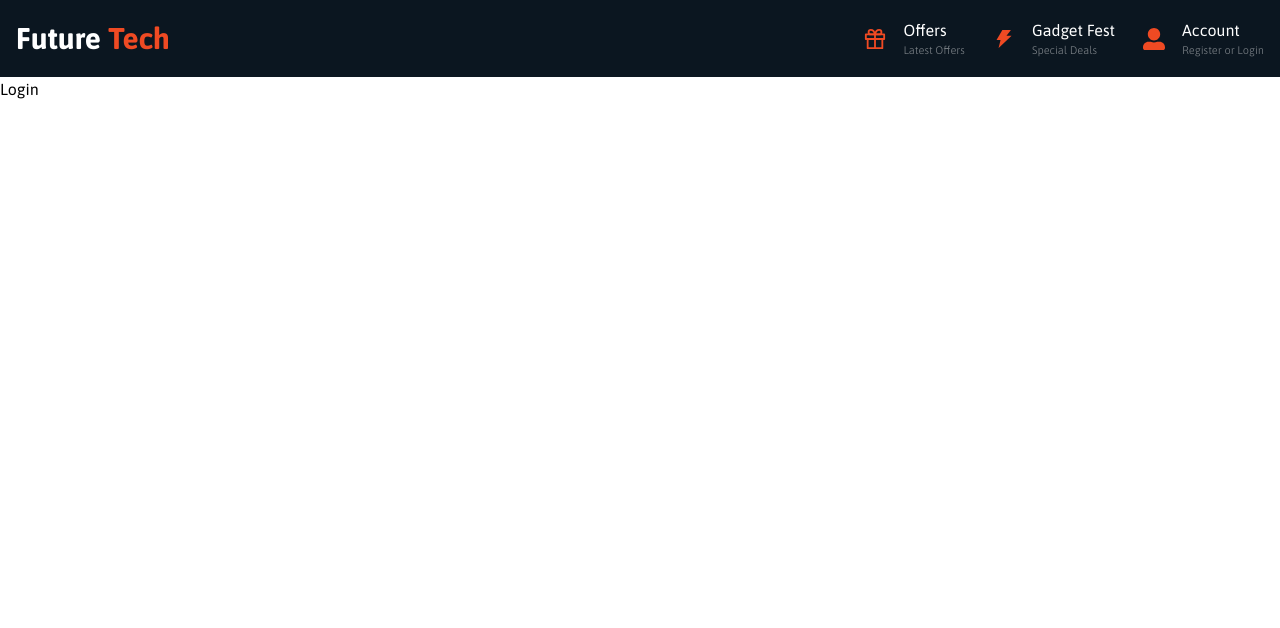
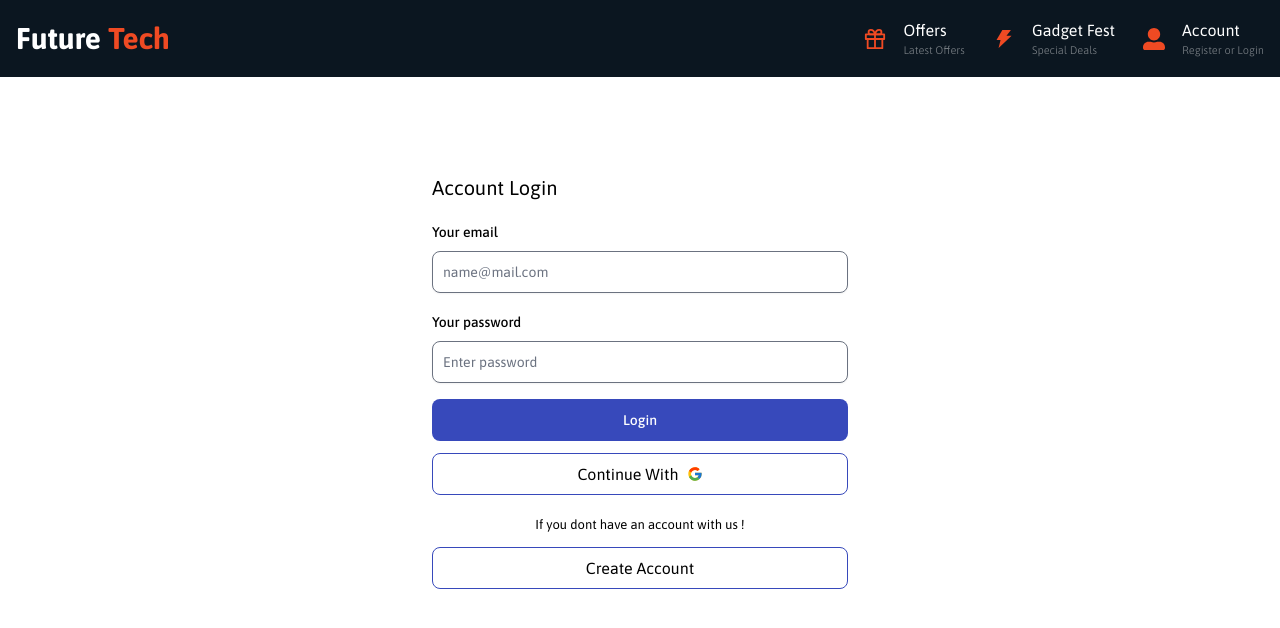
Before and after one commit to iamsaif6/future-tech, a React (Vite) app: page /login in a window 1280 px wide. Shown: the top 628 px of the page. Built offline with nearby package versions, Linux system fonts and the light colour scheme; no server answers.

Commit message:
Logout option added on navbar

```diff
--- a/package.json
+++ b/package.json
@@ -19,6 +19,7 @@
     "flowbite-react": "^0.10.1",
     "react": "^18.3.1",
     "react-dom": "^18.3.1",
+    "react-hot-toast": "^2.4.1",
     "react-icons": "^5.3.0",
     "react-router-dom": "^6.26.0"
   },
--- a/src/Auth/AuthProvider.jsx
+++ b/src/Auth/AuthProvider.jsx
@@ -1,14 +1,65 @@
-import { createContext, useState } from 'react';
+import { createContext, useEffect, useState } from 'react';
+import { auth } from '../../firebase.config';
+import {
+  createUserWithEmailAndPassword,
+  GoogleAuthProvider,
+  onAuthStateChanged,
+  signInWithEmailAndPassword,
+  signInWithPopup,
+  signOut,
+} from 'firebase/auth';
 
 export const AuthContext = createContext(null);
 
 const AuthProvider = ({ children }) => {
   const [user, setUser] = useState(null);
   const [loading, setLoading] = useState(true);
+  const googleProvider = new GoogleAuthProvider();
+
+  //   Google Login
+  const googleSign = () => {
+    return signInWithPopup(auth, googleProvider);
+  };
+
+  //Login with email and password
+  const logtinWithEmail = (email, password) => {
+    return signInWithEmailAndPassword(auth, email, password);
+  };
+
+  //   Create user with email and password
+  const signInupWithEmail = async (email, password) => {
+    return createUserWithEmailAndPassword(auth, email, password);
+  };
+
+  //Logout User
+  const logOut = () => {
+    return signOut(auth);
+  };
+
+  //Observer Current User
+  useEffect(() => {
+    const unSubcribe = onAuthStateChanged(auth, user => {
+      console.log(user);
+      if (user) {
+        setUser(user);
+      } else {
+        setUser(null);
+      }
+      setLoading(false);
+    });
+    return () => {
+      unSubcribe();
+    };
+  }, [user]);
 
   //   Auth value
   const value = {
-    saif: 'name',
+    signInupWithEmail,
+    loading,
+    googleSign,
+    logtinWithEmail,
+    user,
+    logOut,
   };
 
   return <AuthContext.Provider value={value}>{children}</AuthContext.Provider>;
--- a/src/Pages/Login.jsx
+++ b/src/Pages/Login.jsx
@@ -1,5 +1,111 @@
+import { Button, Checkbox, Label, TextInput } from 'flowbite-react';
+import { useContext, useState } from 'react';
+import { FcGoogle } from 'react-icons/fc';
+import { Link } from 'react-router-dom';
+import { AuthContext } from '../Auth/AuthProvider';
+import toast from 'react-hot-toast';
+
 const Login = () => {
-  return <div>Login</div>;
+  const [shortPass, setShortPass] = useState(false);
+  const { googleSign, logtinWithEmail } = useContext(AuthContext);
+  const notifyError = res => toast.error(res);
+
+  // handle form submit
+  const handleLogin = e => {
+    e.preventDefault();
+    const email = e.target.email.value;
+    const password = e.target.password.value;
+
+    logtinWithEmail(email, password)
+      .then(() => {
+        toast.success('Login successful');
+      })
+      .catch(error => {
+        setShortPass(true);
+        notifyError(error.message);
+      });
+  };
+
+  // Login with google
+  const handleGoogleLogin = () => {
+    googleSign()
+      .then(() => {
+        toast.success('Google sign in successful');
+      })
+      .catch(error => {
+        setShortPass(true);
+        notifyError(error.message);
+      });
+  };
+
+  return (
+    <section className="max-w-md mx-auto mt-24 px-4">
+      <h1 className=" mb-4 text-[20px]">Account Login</h1>
+      <form onSubmit={handleLogin} className="flex max-w-md flex-col gap-4">
+        <div>
+          <div className="mb-2 block">
+            <Label color={shortPass && 'failure'} htmlFor="email2" value="Your email" />
+          </div>
+          <TextInput
+            helperText={
+              shortPass && (
+                <>
+                  <span className="font-medium">{`Wrong Credential`}</span>
+                </>
+              )
+            }
+            name="email"
+            color={shortPass && 'failure'}
+            id="email2"
+            type="email"
+            placeholder="name@mail.com"
+            required
+            shadow
+            onChange={() => setShortPass(false)}
+          />
+        </div>
+        <div>
+          <div className="mb-2 block">
+            <Label color={shortPass && 'failure'} htmlFor="password2" value="Your password" />
+          </div>
+          <TextInput
+            onChange={() => setShortPass(false)}
+            name="password"
+            color={shortPass && 'failure'}
+            helperText={
+              shortPass && (
+                <>
+                  <span className="font-medium">{`Wrong Credential`}</span>
+                </>
+              )
+            }
+            id="password2"
+            type="password"
+            placeholder="Enter password"
+            required
+            shadow
+          />
+        </div>
+
+        <Button className="bg-secondary" type="submit">
+          Login
+        </Button>
+      </form>
+      <button
+        onClick={handleGoogleLogin}
+        className="flex items-center mt-3 justify-center gap-2 py-2 border border-secondary rounded-lg w-full"
+      >
+        Continue With
+        <FcGoogle />
+      </button>
+      <p className="mt-5 text-center text-[13px]">If you dont have an account with us !</p>
+      <Link to="/register">
+        <button className="flex items-center mt-3 justify-center gap-2 py-2 border border-secondary rounded-lg w-full">
+          Create Account
+        </button>
+      </Link>
+    </section>
+  );
 };
 
 export default Login;
--- a/src/Pages/Register.jsx
+++ b/src/Pages/Register.jsx
@@ -1,23 +1,77 @@
 import { Button, Checkbox, Label, TextInput } from 'flowbite-react';
+import { useContext, useState } from 'react';
 import { FcGoogle } from 'react-icons/fc';
 import { Link } from 'react-router-dom';
+import { AuthContext } from '../Auth/AuthProvider';
+import toast from 'react-hot-toast';
 
 const Register = () => {
+  const [shortPass, setShortPass] = useState(false);
+  const { signInupWithEmail, googleSign } = useContext(AuthContext);
+  const notifyError = res => toast.error(res);
+
+  // handle form submit
+  const handleRegister = e => {
+    e.preventDefault();
+    const email = e.target.email.value;
+    const password = e.target.password.value;
+    // check password length
+    if (password.length < 7) {
+      setShortPass(true);
+      return;
+    }
+    //SignUp
+    signInupWithEmail(email, password)
+      .then(() => {
+        toast.success('User created successfully');
+      })
+      .catch(error => {
+        notifyError(error.message);
+      });
+  };
+
+  // Login with google
+  const handleGoogleLogin = () => {
+    googleSign()
+      .then(() => {
+        toast.success('Google sign in successful');
+      })
+      .catch(error => {
+        notifyError(error.message);
+      });
+  };
+
   return (
-    <section className="max-w-md mx-auto mt-20 px-4">
+    <section className="max-w-md mx-auto mt-24 px-4">
       <h1 className=" mb-4 text-[20px]">Register Account</h1>
-      <form className="flex max-w-md flex-col gap-4">
+      <form onSubmit={handleRegister} className="flex max-w-md flex-col gap-4">
         <div>
           <div className="mb-2 block">
             <Label htmlFor="email2" value="Your email" />
           </div>
-          <TextInput id="email2" type="email" placeholder="name@mail.com" required shadow />
+          <TextInput name="email" id="email2" type="email" placeholder="name@mail.com" required shadow />
         </div>
         <div>
           <div className="mb-2 block">
-            <Label htmlFor="password2" value="Your password" />
+            <Label color={shortPass && 'failure'} htmlFor="password2" value="Your password" />
           </div>
-          <TextInput id="password2" type="password" required shadow />
+          <TextInput
+            name="password"
+            onChange={() => setShortPass(false)}
+            color={shortPass && 'failure'}
+            placeholder="Atleast 8 character"
+            helperText={
+              shortPass && (
+                <>
+                  <span className="font-medium">Password too short !</span>
+                </>
+              )
+            }
+            id="password2"
+            type="password"
+            required
+            shadow
+          />
         </div>
         <div className="flex items-center gap-2">
           <Checkbox required id="agree" />
@@ -32,7 +86,10 @@ const Register = () => {
           Register new account
         </Button>
       </form>
-      <button className="flex items-center mt-3 justify-center gap-2 py-2 border border-secondary rounded-lg w-full">
+      <button
+        onClick={handleGoogleLogin}
+        className="flex items-center mt-3 justify-center gap-2 py-2 border border-secondary rounded-lg w-full"
+      >
         Continue With
         <FcGoogle />
       </button>
--- a/src/index.css
+++ b/src/index.css
@@ -43,7 +43,9 @@ main option select {
   margin: 12px 0 0 0 !important;
   font-size: 16px !important;
 }
-
+.css-12wnr2w-MuiButtonBase-root-MuiCheckbox-root {
+  padding: 6px 6px 6px 9px !important;
+}
 .css-j204z7-MuiFormControlLabel-root:hover {
   background: #f1f3f5;
   border-radius: 5px;
@@ -51,7 +53,7 @@ main option select {
 
 .css-1q57rbr-MuiTypography-root {
   font-family: 'Asap' !important;
-  font-size: 14px !important;
+  font-size: 13px !important;
   border-radius: 5px;
 }
 
--- a/src/routes/Main.jsx
+++ b/src/routes/Main.jsx
@@ -1,14 +1,12 @@
 import { Outlet } from 'react-router-dom';
 import Navbar from '../Components/Navbar';
-import { useContext } from 'react';
-import { AuthContext } from '../Auth/AuthProvider';
+import { Toaster } from 'react-hot-toast';
 // import Footer from '../Components/Footer';
 
 const Main = () => {
-  const { saif } = useContext(AuthContext);
-  console.log(saif);
   return (
     <div>
+      <Toaster />
       <Navbar></Navbar>
       <Outlet></Outlet>
       {/* <Footer></Footer> */}
```
Also changed, not shown: src/Components/Navbar.jsx (+35 -10 lines), 1 other file (tests, documents, lock files or other folders).
